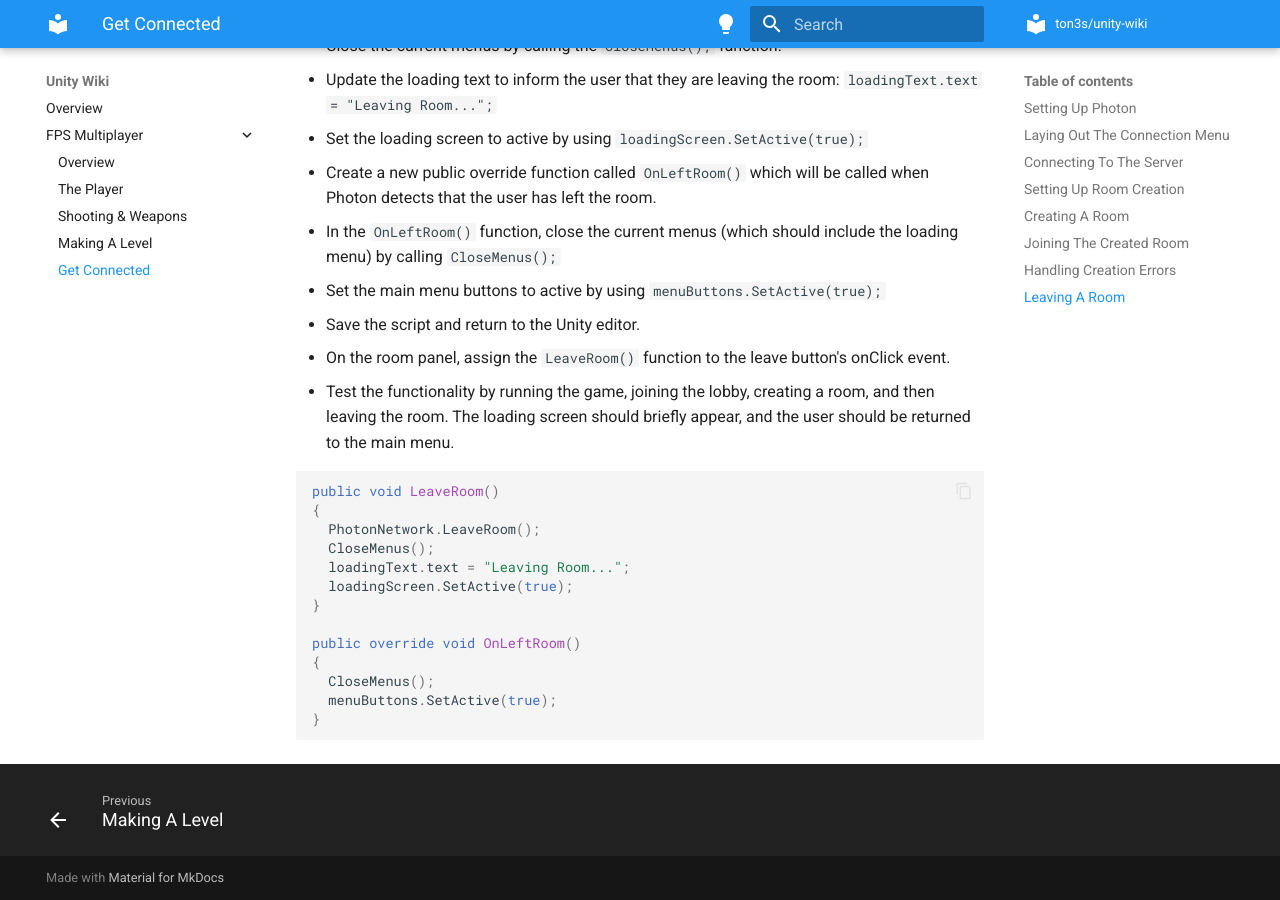
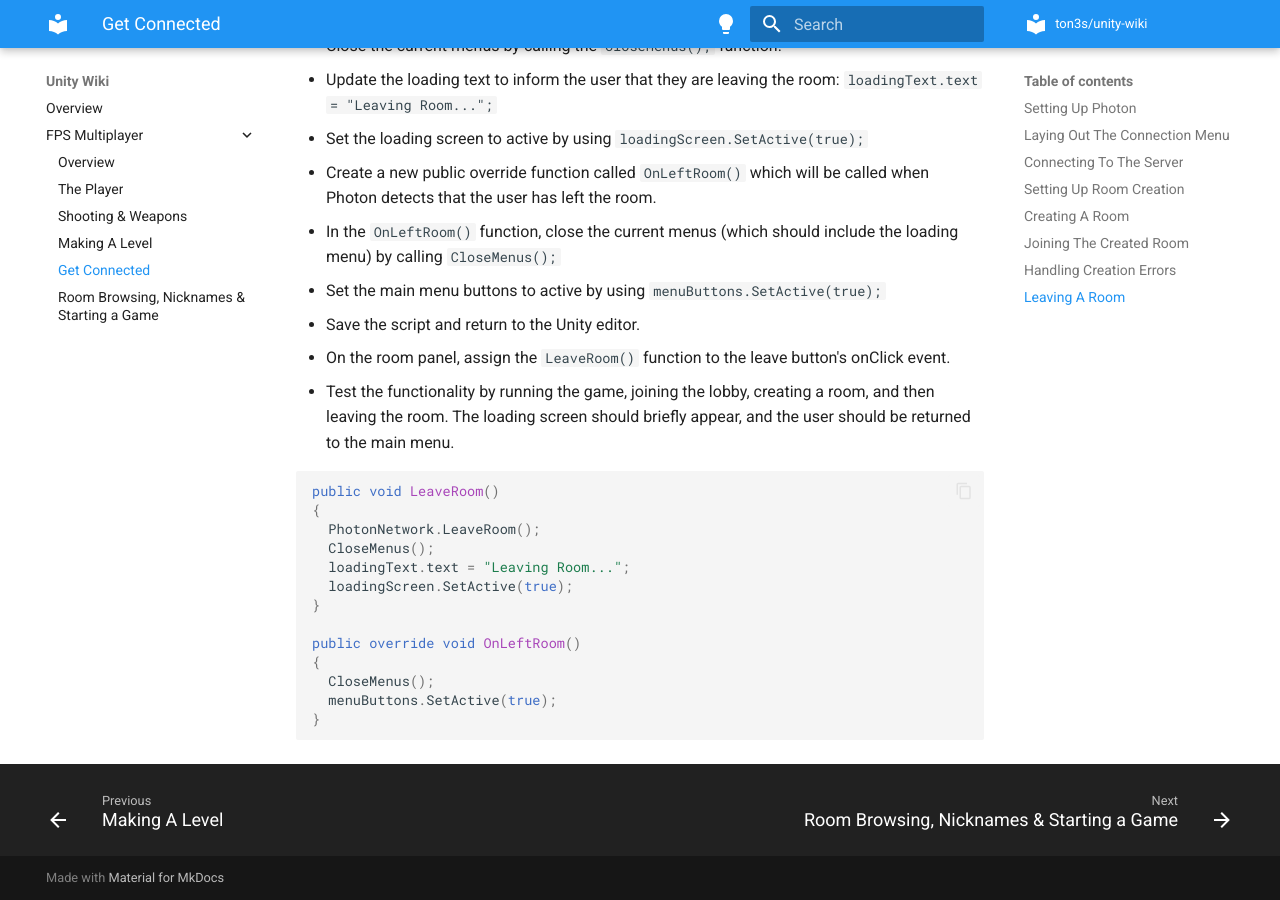
Before and after one commit to ton3s/unity-wiki, an MkDocs documentation site: the page built from docs/fps-multiplayer/get-connected.md, in a window 1280 px wide and 900 px high, scrolled down 8589 px. Built offline with MkDocs 1.6.1 and Material for MkDocs 9.7.7, drawn with Linux system fonts in a browser that asks for light colours.

Commit message:
Add new section

```diff
--- /dev/null
+++ b/docs/fps-multiplayer/starting-game.md
@@ -0,0 +1 @@
+# Room Browsing, Nicknames & Starting a Game
--- a/mkdocs.yml
+++ b/mkdocs.yml
@@ -526,3 +526,4 @@ nav:
       - Shooting & Weapons: fps-multiplayer/shooting-weapons.md
       - Making A Level: fps-multiplayer/making-a-level.md
       - Get Connected: fps-multiplayer/get-connected.md
+      - Room Browsing, Nicknames & Starting a Game: fps-multiplayer/starting-game.md
```
